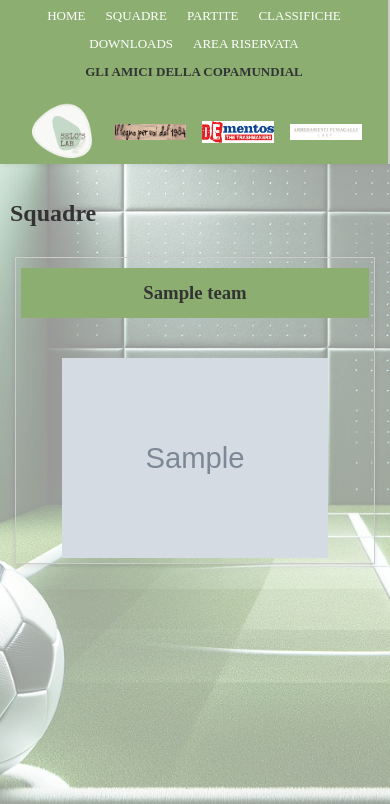
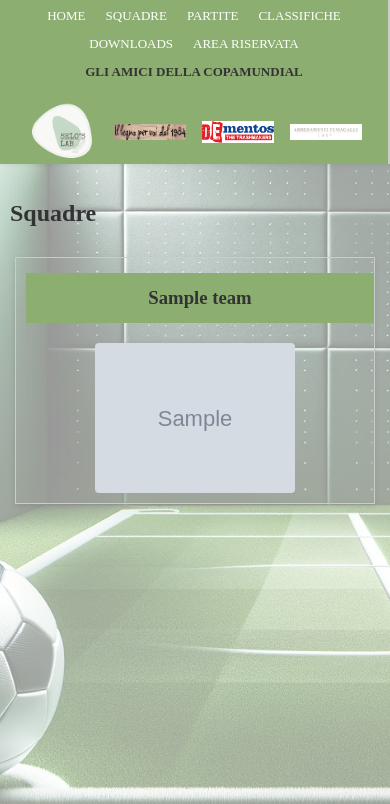
Before and after one commit to lorenzodustycosta/CopaMundialWebsite, a Django app: page /team_and_player_list/ in a window 390 px wide. Shown: the top 804 px of the page. Run offline with Django 5.2, Linux system fonts and the light colour scheme; tables that the repository leaves empty hold one stand-in row (values such as "Sample post"); grey boxes marked "Sample" are stand-in pictures.

Commit message:
fix photo layout

```diff
--- a/football_tournament/tournament/static/styles/team_and_player_list.css
+++ b/football_tournament/tournament/static/styles/team_and_player_list.css
@@ -7,18 +7,17 @@
 }
 
 .team-card {
-    background: transparent;
-    border: 1px solid #ccc;
-    padding: 5px;
-    box-shadow: 0 2px 5px rgba(0, 0, 0, 0.1);
     display: flex;
     flex-direction: column;
-    width: 100%;
+    height: 100%;
+    padding: 10px;
+    border: 1px solid #ccc;
+    box-shadow: 0 2px 5px rgba(0, 0, 0, 0.1);
+    background: transparent;
     box-sizing: border-box;
 }
 
 .team-card h3 {
-    word-break: break-word;
     height: 50px;
     padding: 0 5px;
     display: flex;
@@ -30,26 +29,30 @@
     margin-top: 5px;
     margin-bottom: 10px;
     white-space: normal;
+    width: 100%;
+    word-break: break-word;
 }
 
-/* Nuovo blocco per contenuto team */
 .team-content {
+    flex: 1;
     display: flex;
     flex-direction: column;
-    align-items: center; /* centra tutto */
-    gap: 10px;
+    justify-content: space-between; /* spinge lista in alto e immagine in basso */
+    align-items: center;
+    width: 100%;
 }
 
 .team-players {
     list-style-type: none;
-    padding: 5px;
+    padding: 0;
     margin: 0;
     width: 100%;
     text-align: center;
+    flex-grow: 0;
 }
 
 .team-players li {
-    padding: 5px 0;
+    padding: 3px 0;
 }
 
 .team-players li:last-child {
@@ -60,14 +63,16 @@
     display: flex;
     justify-content: center;
     width: 100%;
-    max-width: 250px; /* dimensione massima immagine */
+    max-width: 200px;
+    align-self: center;
+    margin-top: 10px;
 }
 
 .team-photo {
     width: 100%;
     height: auto;
+    object-fit: contain;
     border-radius: 4px;
-    object-fit: contain;
     cursor: pointer;
     transition: transform 0.2s ease-in-out;
 }
@@ -76,23 +81,10 @@
     transform: scale(1.03);
 }
 
-/* Mobile: stack contenuto verticale */
+/* Mobile */
 @media (max-width: 768px) {
     .teams-container {
         grid-template-columns: 1fr;
-    }
-
-    .team-content {
-        flex-direction: column;
-    }
-
-    .team-image-link {
-        max-width: 100%;
-        margin-top: 10px;
-    }
-
-    .team-photo {
-        max-height: 200px;
     }
 }
 
```
